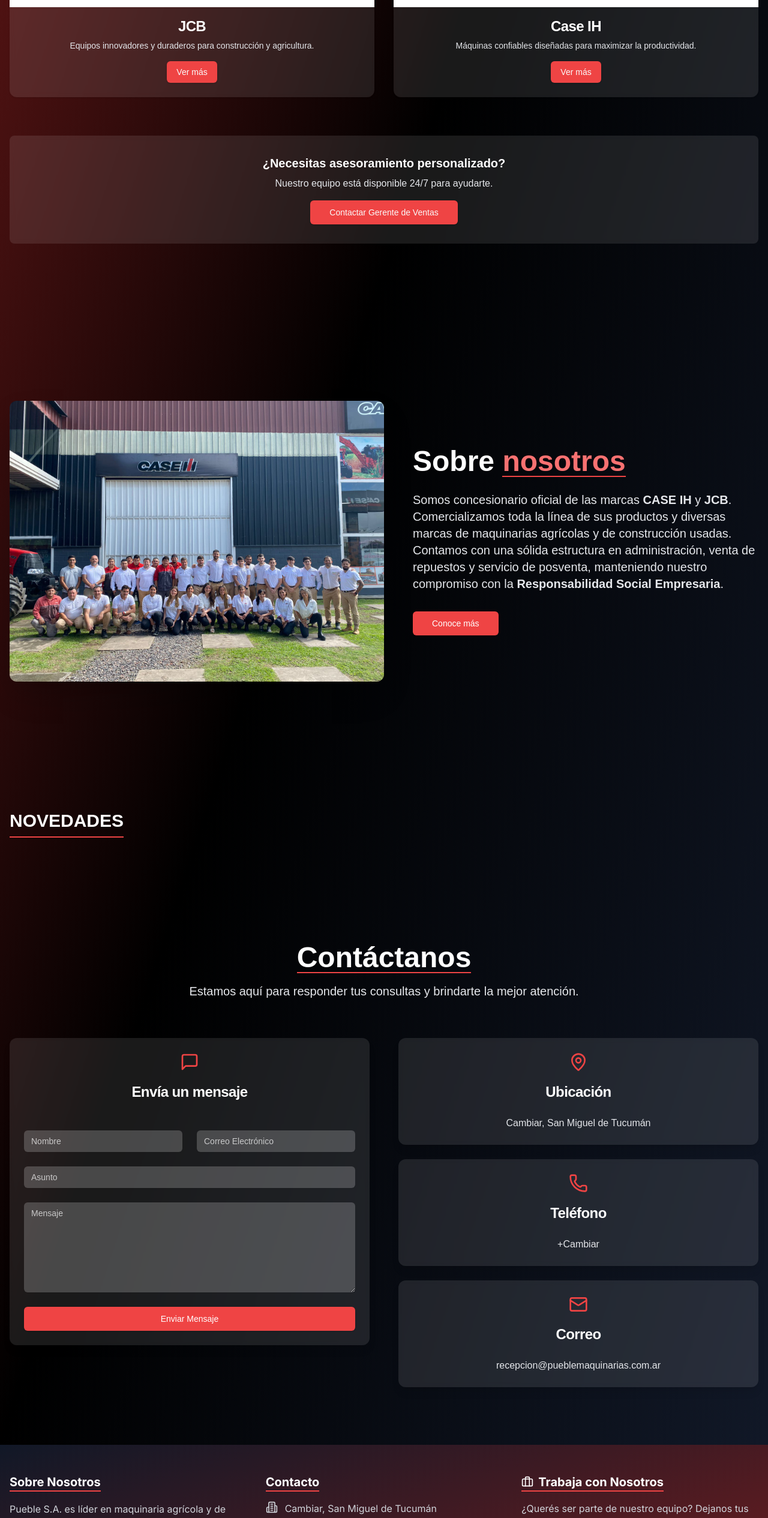
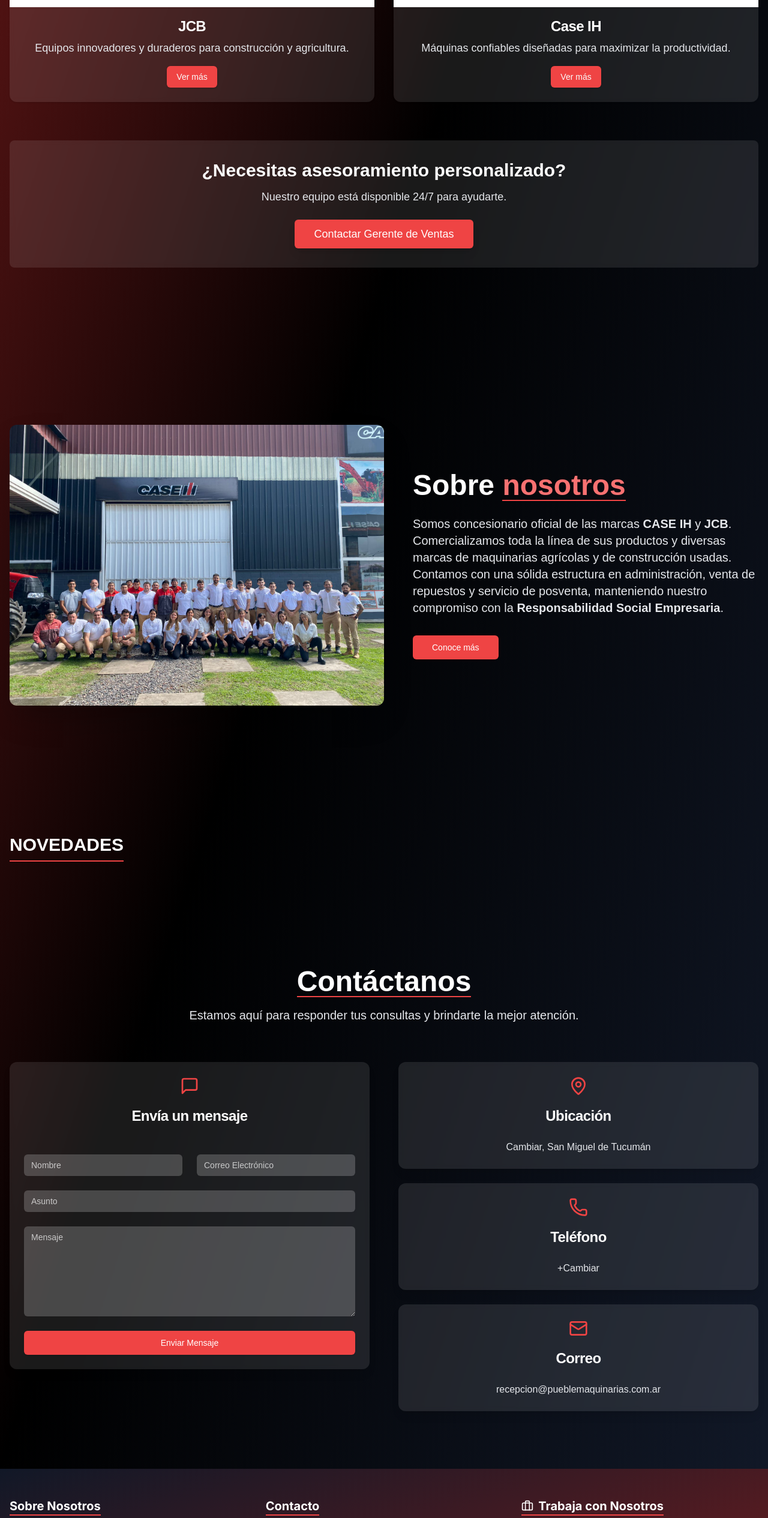
Before and after one commit to Pietro923/Landing-Page-Pueble, a Next.js app: page / in a window 1280 px wide. Shown: the part 1584-4114 px from the top of the page at 60% size. Built offline with nearby package versions, Linux system fonts and the light colour scheme.

Commit message:
'cambio en tamaño de letra en 'marcas' y en 'contacto'

```diff
--- a/src/app/contacto/page.tsx
+++ b/src/app/contacto/page.tsx
@@ -35,13 +35,13 @@
     {
       icon: Building2,
       title: "Oficina Central",
-      info: "Parque Industrial Aut. Circunvalación Km 1294, San Miguel de Tucumán 4000",
+      info: "Ruta 9 Km 1301, San Miguel de Tucumán 4000",
       info2: "Lunes a Viernes: 8:00 - 18:00",
     },
     {
       icon: Phone,
       title: "Teléfono",
-      info: "+54 9 381 661 8632",
+      info: "+54 Solicitar",
     },
     {
       icon: Mail,
@@ -57,7 +57,7 @@
   ];
 
   // URL de Google Maps para usar en el enlace "Cómo llegar"
-  const googleMapsLink = `https://www.google.com/maps/place/PUEBLE+S.A./@-26.8105303,-65.1866737,15z/data=!3m1!4b1!4m6!3m5!1s0x94225e94c0835bbf:0x8568c458ceb402c1!8m2!3d-26.8105506!4d-65.1682196!16s%2Fg%2F11bzrcb9mm?entry=ttu&g_ep=EgoyMDI1MDIyMy4xIKXMDSoJLDEwMjExNDUzSAFQAw%3D%3D`;
+  const googleMapsLink = `https://www.google.com/maps/place/JCB+PUEBLE+SA/@-26.7681248,-65.2195014,17z/data=!3m1!4b1!4m6!3m5!1s0x94225d003948aec7:0x5aca876c4fba6d96!8m2!3d-26.7681296!4d-65.2169265!16s%2Fg%2F11w_bycf21?entry=ttu&g_ep=EgoyMDI1MDMxNy4wIKXMDSoJLDEwMjExNDUzSAFQAw%3D%3D`;
 
   const handleChange = (e: { target: { name: any; value: any; }; }) => {
     setFormData({ ...formData, [e.target.name]: e.target.value });
@@ -137,15 +137,15 @@
                 <Card className="bg-white/10 backdrop-blur-sm border-0 hover:bg-white/15 transition-colors duration-300 text-white">
                   <CardHeader>
                     <div className="flex items-center gap-3">
-                      <div className="p-2 bg-red-100 rounded-lg">
-                        <Icon className="w-6 h-6 text-red-600" />
+                    <div className="p-2 bg-gradient-to-br from-red-600 to-red-800 rounded-lg shadow-md">
+                        <Icon className="w-6 h-6 text-white" />
                       </div>
                       <CardTitle className="text-lg">{item.title}</CardTitle>
                     </div>
                   </CardHeader>
                   <CardContent>
                     <p className="text-gray-300">{item.info}</p>
-                    <p className="text-gray-300">{item.info2}</p>
+                    <p className="text-gray-300 font-bold">{item.info2}</p>
                   </CardContent>
                 </Card>
               </motion.div>
@@ -312,8 +312,7 @@
             </CardHeader>
             <CardContent className="space-y-6">
               <div className="aspect-video rounded-lg overflow-hidden bg-white/10 relative z-0">
-                <iframe
-                  src="https://www.google.com/maps/embed?pb=!1m18!1m12!1m3!1d3560.2035662380936!2d-65.1702126239386!3d-26.810651!2m3!1f0!2f0!3f0!3m2!1i1024!2i768!4f13.1!3m3!1m2!1s0x0%3A0x0!2zMjbCsDQ4JzM4LjAiUyA2NcKwMTAnMDQuOSJX!5e0!3m2!1ses-419!2s!4v1708984653321!5m2!1ses-419!2s"
+              <iframe src="https://www.google.com/maps/embed?pb=!1m18!1m12!1m3!1d3562.2553370575342!2d-65.2169265!3d-26.768129599999995!2m3!1f0!2f0!3f0!3m2!1i1024!2i768!4f13.1!3m3!1m2!1s0x94225d003948aec7%3A0x5aca876c4fba6d96!2sJCB%20PUEBLE%20SA!5e0!3m2!1ses-419!2sar!4v1742484690853!5m2!1ses-419!2sar"
                   width="100%"
                   height="100%"
                   style={{ border: 0 }}
@@ -327,8 +326,7 @@
                 href={googleMapsLink}
                 target="_blank"
                 rel="noopener noreferrer"
-                className="w-full inline-flex items-center justify-center text-white border-white/20 hover:bg-white/10 bg-red-500 px-4 py-2 rounded-md"
-              >
+                className="w-full inline-flex items-center justify-center bg-white text-red-700 hover:bg-gray-100 px-4 py-2 rounded-md font-medium">
                 Cómo llegar
                 <ArrowRight className="ml-2 w-4 h-4" />
               </a>
--- a/src/components/home/Marcas.tsx
+++ b/src/components/home/Marcas.tsx
@@ -62,7 +62,7 @@
               />
               <CardHeader className="text-center p-4">
                 <CardTitle className="text-2xl text-white">{marca.marca}</CardTitle>
-                <CardDescription className="text-gray-200">{marca.descripcion}</CardDescription>
+                <CardDescription className="text-gray-200 text-lg">{marca.descripcion}</CardDescription>
               </CardHeader>
               <CardContent className="text-center">
                 <Link href={marca.ruta}>
@@ -80,11 +80,11 @@
           transition={{ duration: 0.8, delay: 0.6 }}
           className="mt-16 p-8 rounded-lg bg-white/10 backdrop-blur-sm"
         >
-          <h3 className="text-xl font-bold mb-2 text-white">¿Necesitas asesoramiento personalizado?</h3>
-          <p className="text-gray-200 mb-4">Nuestro equipo está disponible 24/7 para ayudarte.</p>
+          <h3 className="text-2xl lg:text-3xl font-bold mb-3 text-white">¿Necesitas asesoramiento personalizado?</h3>
+          <p className="text-gray-200 mb-6 text-lg max-w-2xl mx-auto">Nuestro equipo está disponible 24/7 para ayudarte.</p>
           <Button
             size="lg"
-            className="bg-red-500 hover:bg-red-600"
+            className="bg-red-500 hover:bg-red-600 text-white px-8 py-6 text-lg shadow-lg hover:shadow-red-700/40 transform hover:-translate-y-1 transition-all duration-300"
           >
             <a href="https://web.whatsapp.com/send?phone=3816618632&text=Hola%20estoy%20en%20la%20pagina%20web%20y%20quiero%20solicitar%20asesoramiento!%20" target="_blank" rel="noopener noreferrer" className="w-full block text-center">
             Contactar Gerente de Ventas
--- a/src/components/layout/Footer.tsx
+++ b/src/components/layout/Footer.tsx
@@ -56,7 +56,7 @@
             <ul className="space-y-3">
               <li className="flex gap-3 text-gray-300">
                 <Building2 className="w-5 h-5 flex-shrink-0" />
-                <span>Cambiar, San Miguel de Tucumán</span>
+                <span>Ruta 9 Km 1301, San Miguel de Tucumán 4000, San Miguel de Tucumán</span>
               </li>
               <li className="flex gap-3 text-gray-300">
                 <Phone className="w-5 h-5 flex-shrink-0" />
```
